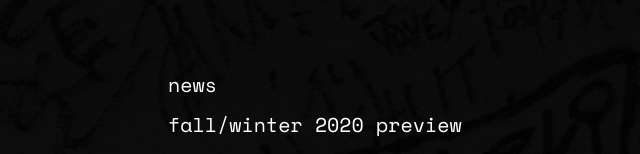
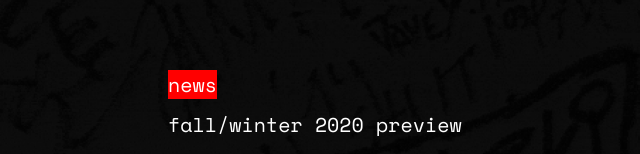
Before and after one commit to Patrick5432/Supreme-Website, a plain HTML site: page index.html in a window 1280 px wide. In both pictures the pointer is over the link "news". Shown: the part 350-504 px from the top of the page, without its empty margins (319-959 px from the left). Drawn offline with nearby package versions, Linux system fonts and the light colour scheme.

Commit message:
Исправление бага

```diff
--- a/style.css
+++ b/style.css
@@ -65,7 +65,7 @@
     padding-top: 20px;
 }
 
-.new-a:hover {
+.news-links:hover {
     background-color: red;
 }
 
```
